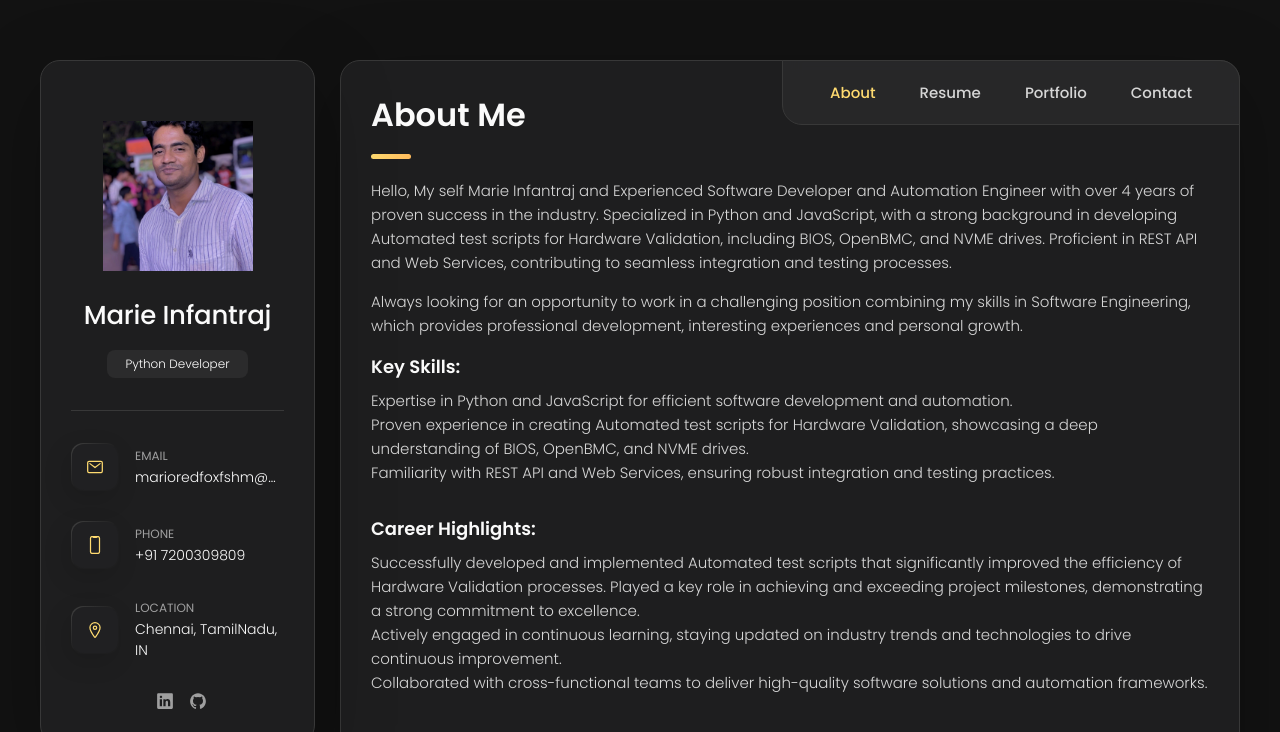
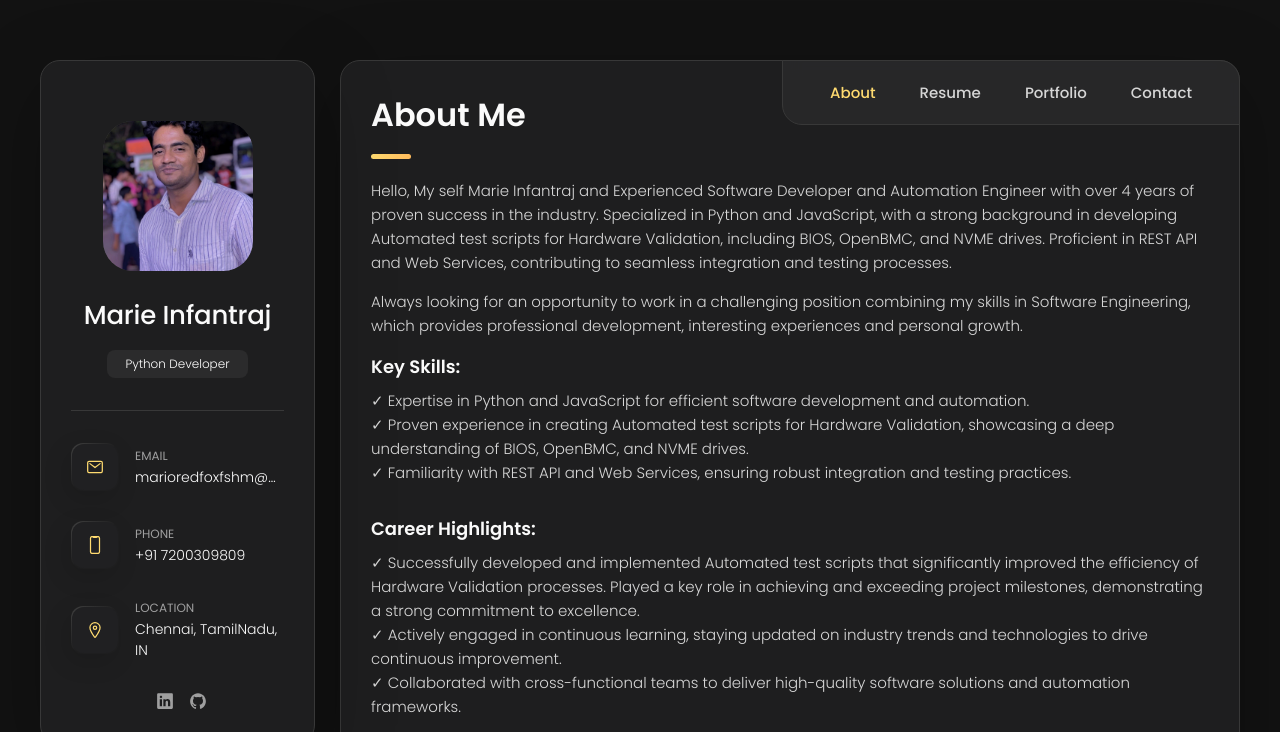
Before and after one commit to MARIOREDFOX/marioredfox.github.io, a plain HTML site: page index.html in a window 1280 px wide. Shown: the top 732 px of the page. Drawn offline with nearby package versions, Linux system fonts and the light colour scheme.

Commit message:
Update style.css

```diff
--- a/assets/css/style.css
+++ b/assets/css/style.css
@@ -106,6 +106,16 @@
 
 
 
+
+.ullol {
+  list-style: none;
+}
+
+.ullol li:before {
+  content: '✓';
+}
+
+
 /*-----------------------------------*\
   #RESET
 \*-----------------------------------*/
@@ -1335,7 +1345,7 @@ textarea.form-input::-webkit-resizer { display: none; }
 
   .avatar-box { border-radius: 30px; }
 
-  .avatar-box img { width: 120px; }
+  .avatar-box img { width: 120px; border-radius: 30px; }
 
   .info-content .name { margin-bottom: 15px; }
 
@@ -1831,7 +1841,7 @@ textarea.form-input::-webkit-resizer { display: none; }
 
   .sidebar-info { flex-direction: column; }
 
-  .avatar-box img { width: 150px; }
+  .avatar-box img { width: 150px; border-radius: 30px; }
 
   .info-content .name {
     white-space: nowrap;
```
